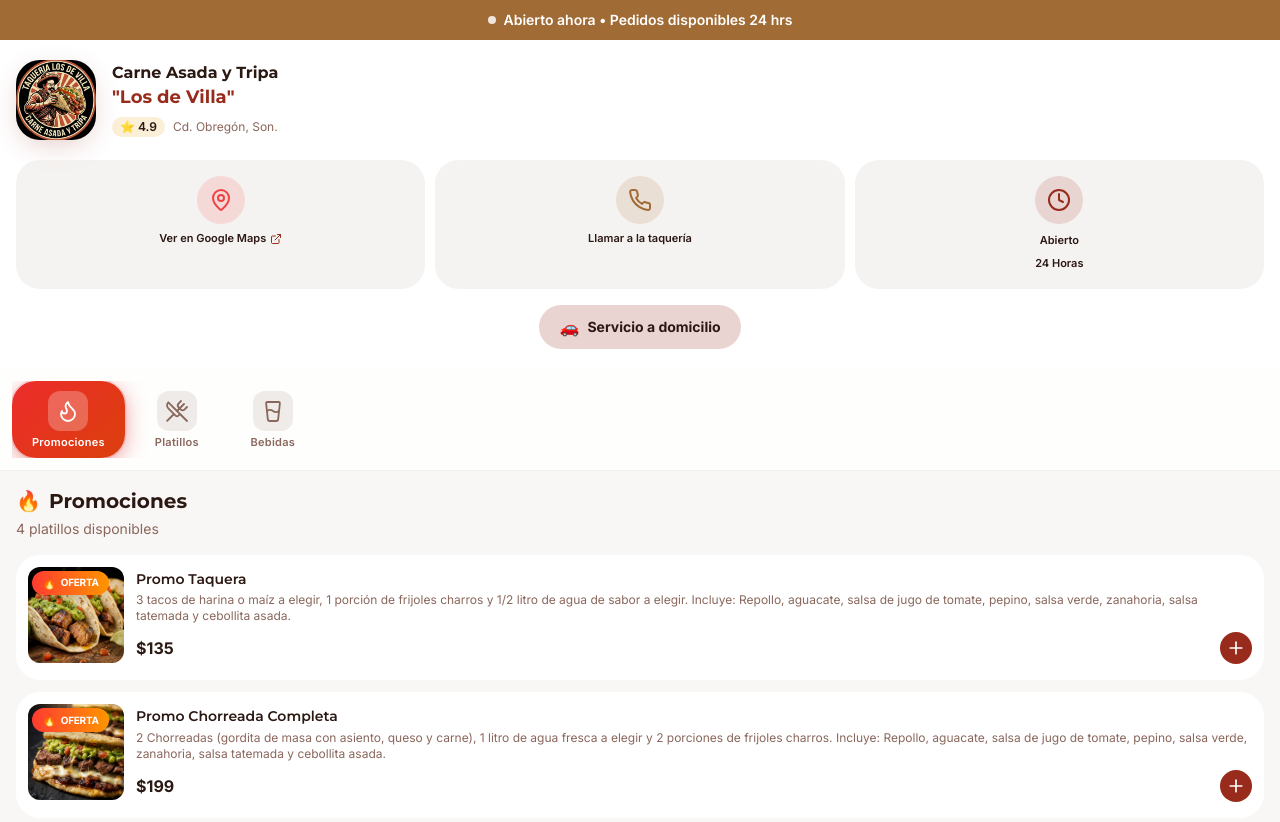
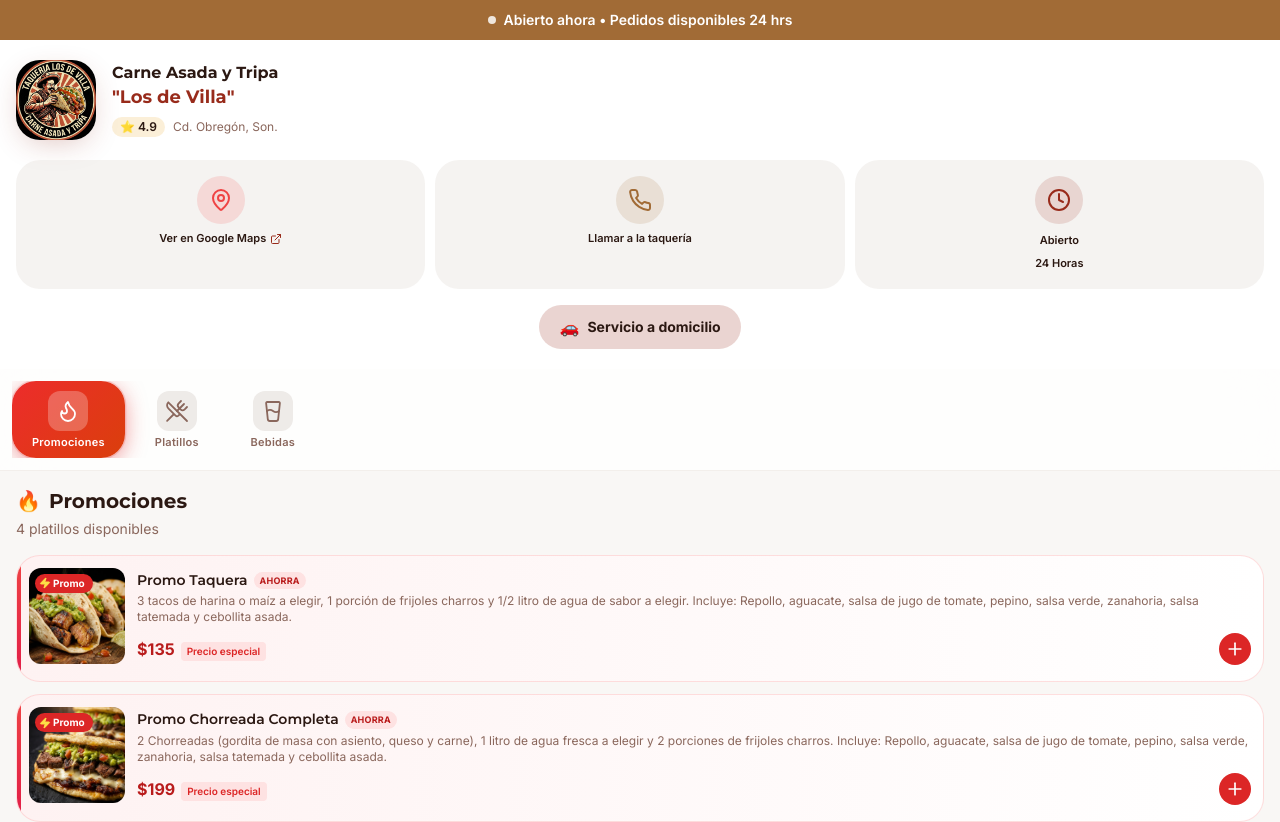
Before and after one commit to agencyvoyagerco369-sys/menutacoslosdevilla, a React (Vite) app: page / in a window 1280 px wide. Shown: the top 822 px of the page. Built offline with nearby package versions, Linux system fonts and the light colour scheme.

Commit message:
Reverted to commit 7e76ed8bc1a9d5c5c4d85d72b0ca20406403c6b1

```diff
--- a/src/components/ProductCard.tsx
+++ b/src/components/ProductCard.tsx
@@ -1,7 +1,7 @@
 import { useState } from 'react';
 import { Product, Extra, SizeOption } from '@/types/menu';
 import { useCart } from '@/contexts/CartContext';
-import { Minus, Plus, ChevronDown, ChevronUp, Check } from 'lucide-react';
+import { Minus, Plus, ChevronDown, ChevronUp, Check, Zap } from 'lucide-react';
 
 interface ProductCardProps {
   product: Product;
@@ -61,9 +61,10 @@ export function ProductCard({ product }: ProductCardProps) {
       setShowExtras(false);
     }, 1500);
   };
+  const isPromo = product.category === 'promociones';
 
   return (
-    <article className="food-card bg-card">
+    <article className={`food-card ${isPromo ? 'ring-2 ring-red-400/30' : ''} bg-card`}>
       {/* Food Image - 60% height */}
       <div className="relative aspect-[4/3] overflow-hidden">
         <img
@@ -74,18 +75,29 @@ export function ProductCard({ product }: ProductCardProps) {
         />
         <div className="absolute inset-0 food-card-gradient" />
 
-        {/* Promo Banner Style - Único cambio permitido */}
-        {product.category === 'promociones' && (
-          <div className="absolute top-3 left-3 z-10">
-            <div className="bg-gradient-to-r from-[#FF3B30] to-[#FF9500] text-white text-xs font-black px-4 py-1.5 rounded-full shadow-lg flex items-center gap-1.5 uppercase tracking-tighter">
-              <span className="text-sm">🔥</span>
-              OFERTA
+        {/* DiDi/Uber style promo badge */}
+        {isPromo && (
+          <>
+            <div className="absolute top-3 left-3 z-10">
+              <div className="bg-red-600 text-white text-[11px] font-bold pl-1.5 pr-2.5 py-1 rounded-lg flex items-center gap-1 shadow-md">
+                <Zap className="w-3.5 h-3.5 fill-yellow-300 text-yellow-300" />
+                Promo
+              </div>
             </div>
-          </div>
+            <div className="absolute top-3 right-3 z-10">
+              <div className="bg-black/70 backdrop-blur-sm text-red-400 text-[10px] font-bold px-2 py-1 rounded-lg">
+                ⚡ Precio especial
+              </div>
+            </div>
+          </>
         )}
 
         {/* Price Badge */}
-        <div className="absolute bottom-3 right-3 bg-highlight text-highlight-foreground px-3 py-1 rounded-full font-bold text-lg shadow-lg">
+        <div className={`absolute bottom-3 right-3 px-3 py-1 rounded-full font-bold text-lg shadow-lg ${
+          isPromo
+            ? 'bg-red-600 text-white'
+            : 'bg-highlight text-highlight-foreground'
+        }`}>
           ${basePrice}
         </div>
       </div>
--- a/src/components/ProductCardSimple.tsx
+++ b/src/components/ProductCardSimple.tsx
@@ -1,7 +1,7 @@
 import { useState } from 'react';
 import { Product, Extra, SizeOption } from '@/types/menu';
 import { useCart } from '@/contexts/CartContext';
-import { Plus, Check } from 'lucide-react';
+import { Plus, Check, Zap } from 'lucide-react';
 
 interface ProductCardSimpleProps {
   product: Product;
@@ -13,6 +13,7 @@ export function ProductCardSimple({ product, onCustomize }: ProductCardSimplePro
   const [isAdded, setIsAdded] = useState(false);
 
   const displayPrice = product.sizes?.[0]?.price ?? product.price;
+  const isPromo = product.category === 'promociones';
 
   const handleQuickAdd = (e: React.MouseEvent) => {
     e.stopPropagation();
@@ -37,8 +38,17 @@ export function ProductCardSimple({ product, onCustomize }: ProductCardSimplePro
   return (
     <article
       onClick={() => onCustomize(product)}
-      className="flex gap-3 p-3 bg-card rounded-2xl cursor-pointer hover:shadow-md transition-all active:scale-[0.98]"
+      className={`flex gap-3 p-3 rounded-2xl cursor-pointer hover:shadow-md transition-all active:scale-[0.98] relative overflow-hidden ${
+        isPromo
+          ? 'bg-gradient-to-r from-red-50 to-card border border-red-200/60'
+          : 'bg-card'
+      }`}
     >
+      {/* Promo left accent bar */}
+      {isPromo && (
+        <div className="absolute left-0 top-0 bottom-0 w-1 bg-gradient-to-b from-red-500 to-rose-600" />
+      )}
+
       {/* Image */}
       <div className="relative w-24 h-24 rounded-xl overflow-hidden flex-shrink-0">
         <img
@@ -47,13 +57,12 @@ export function ProductCardSimple({ product, onCustomize }: ProductCardSimplePro
           className="w-full h-full object-cover"
           loading="lazy"
         />
-
-        {/* Banner OFERTA - Único cambio permitido */}
-        {product.category === 'promociones' && (
-          <div className="absolute top-1 left-1 z-10">
-            <div className="bg-gradient-to-r from-[#FF3B30] to-[#FF9500] text-white text-[10px] font-black px-2.5 py-1 rounded-full shadow-lg flex items-center gap-1 uppercase tracking-tight">
-              <span className="text-xs">🔥</span>
-              OFERTA
+        {/* DiDi/Uber style promo badge */}
+        {isPromo && (
+          <div className="absolute top-1.5 left-1.5 z-10">
+            <div className="bg-red-600 text-white text-[10px] font-bold pl-1 pr-2 py-0.5 rounded-md flex items-center gap-0.5 shadow-sm">
+              <Zap className="w-3 h-3 fill-yellow-300 text-yellow-300" />
+              Promo
             </div>
           </div>
         )}
@@ -62,9 +71,16 @@ export function ProductCardSimple({ product, onCustomize }: ProductCardSimplePro
       {/* Content */}
       <div className="flex-1 min-w-0 flex flex-col justify-between py-1">
         <div>
-          <h3 className="font-semibold text-foreground text-sm leading-tight line-clamp-2">
-            {product.name}
-          </h3>
+          <div className="flex items-center gap-1.5">
+            <h3 className="font-semibold text-foreground text-sm leading-tight line-clamp-1">
+              {product.name}
+            </h3>
+            {isPromo && (
+              <span className="shrink-0 bg-red-100 text-red-700 text-[9px] font-bold px-1.5 py-0.5 rounded-full tracking-wide">
+                AHORRA
+              </span>
+            )}
+          </div>
           <p className="text-muted-foreground text-xs mt-1 line-clamp-2">
             {product.description}
           </p>
@@ -72,9 +88,16 @@ export function ProductCardSimple({ product, onCustomize }: ProductCardSimplePro
 
         {/* Price */}
         <div className="flex items-center justify-between mt-2">
-          <span className="font-bold text-foreground text-base">
-            ${displayPrice}
-          </span>
+          <div className="flex items-baseline gap-1.5">
+            <span className={`font-bold text-base ${isPromo ? 'text-red-700' : 'text-foreground'}`}>
+              ${displayPrice}
+            </span>
+            {isPromo && (
+              <span className="text-[10px] text-red-600 font-semibold bg-red-100 px-1.5 py-0.5 rounded">
+                Precio especial
+              </span>
+            )}
+          </div>
 
           {/* Add Button */}
           <button
@@ -83,7 +106,9 @@ export function ProductCardSimple({ product, onCustomize }: ProductCardSimplePro
             className={`w-8 h-8 rounded-full flex items-center justify-center transition-all ${
               isAdded
                 ? 'bg-green-500 text-white'
-                : 'bg-primary text-primary-foreground hover:scale-110 active:scale-95'
+                : isPromo
+                  ? 'bg-red-600 text-white hover:scale-110 active:scale-95'
+                  : 'bg-primary text-primary-foreground hover:scale-110 active:scale-95'
             }`}
           >
             {isAdded ? <Check className="w-4 h-4" /> : <Plus className="w-5 h-5" />}
```
